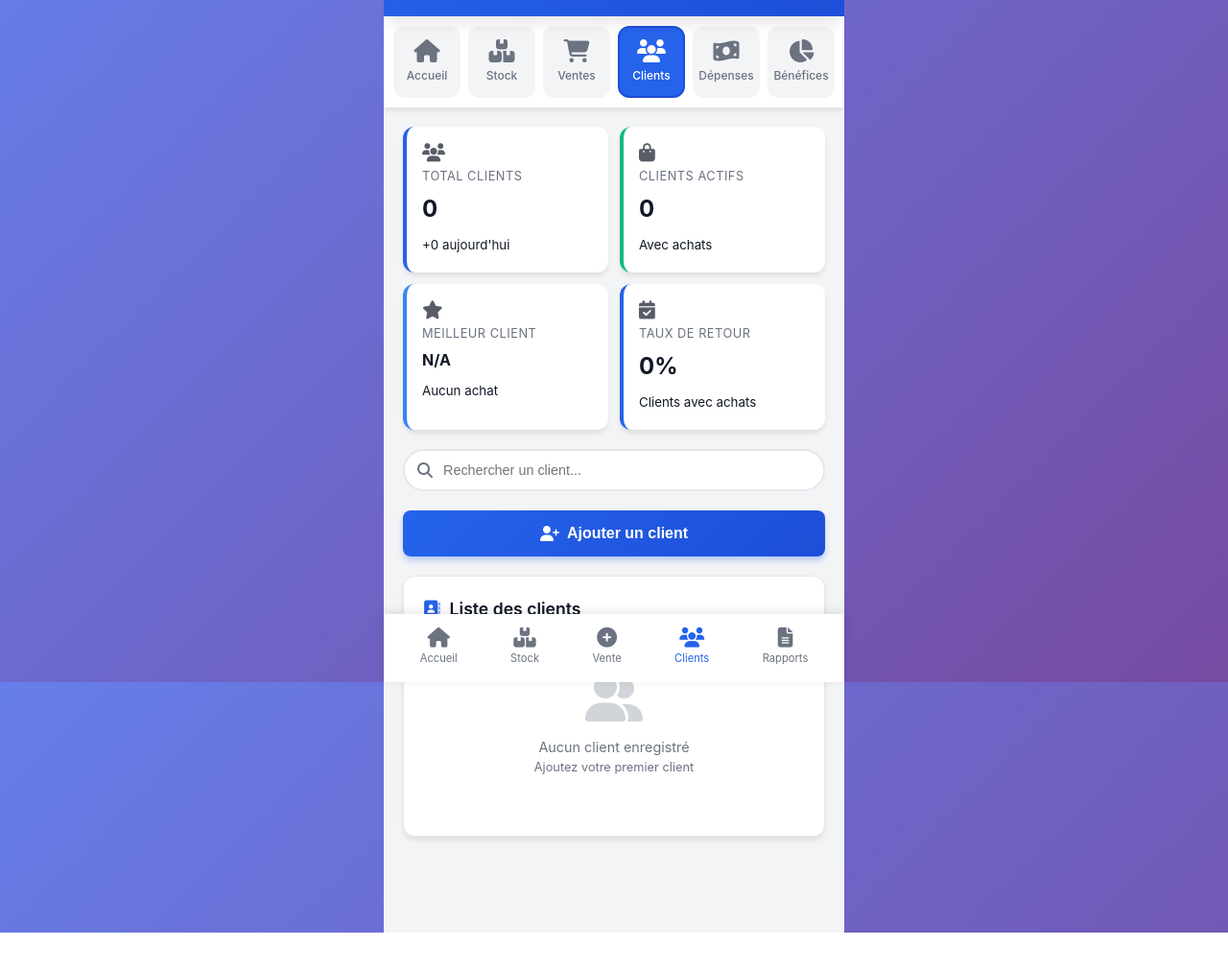
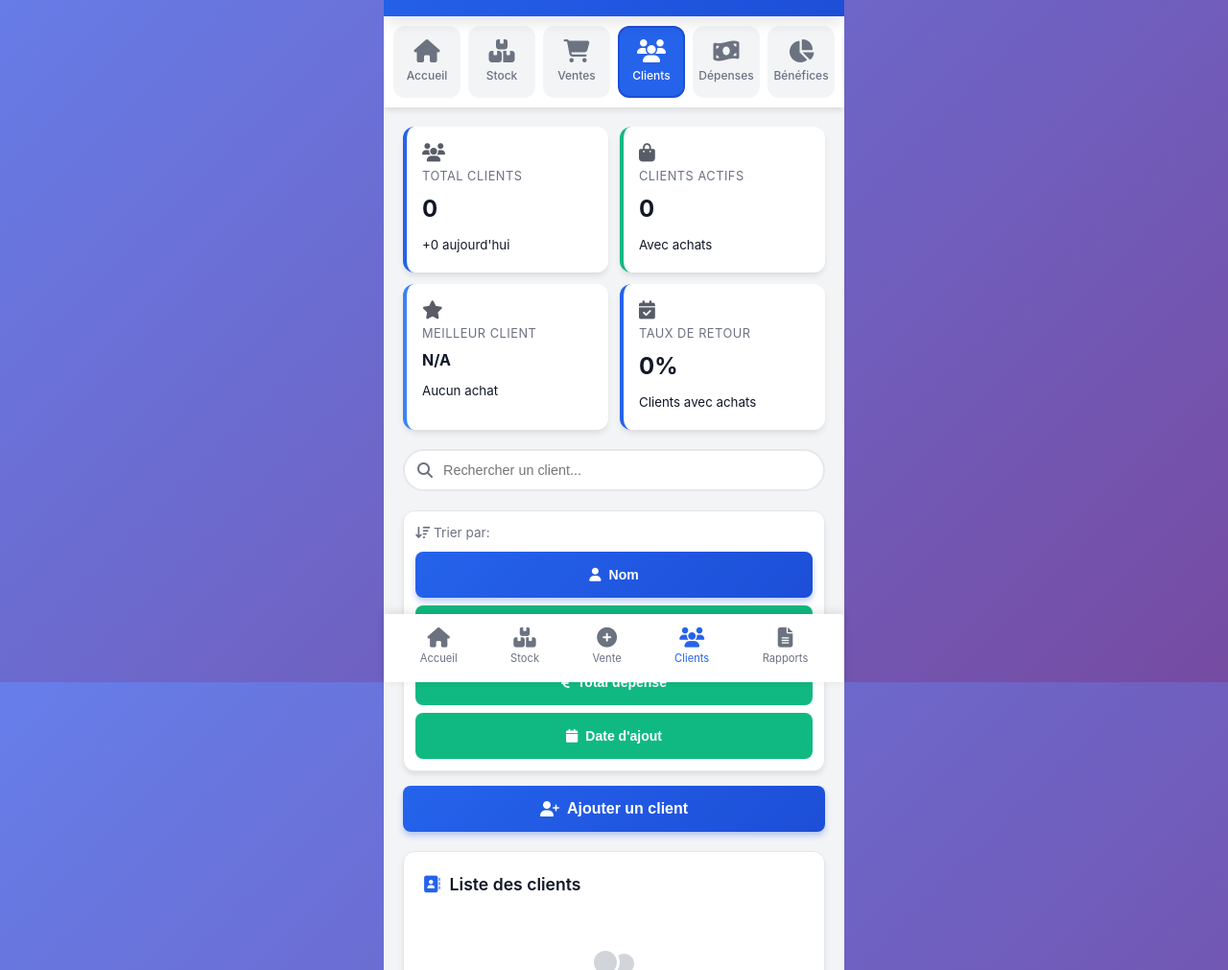
Before and after one commit to Clovis303-no/gestion-stock-pro, a plain HTML site: page clients.html in a window 1280 px wide. Shown: the part 89-1100 px from the top of the page at 96% size. Before the commit the page ends 1061 px from the top, so only its background shows below. Drawn offline with Linux system fonts and the light colour scheme.

Commit message:
Update clients.html

```diff
--- a/clients.html
+++ b/clients.html
@@ -60,6 +60,28 @@
                 <i class="fas fa-search"></i>
                 <input type="text" id="searchClient" placeholder="Rechercher un client..." onkeyup="filterClients()">
             </div>
+
+<!-- AJOUTER CE BLOC DE TRI ICI -->
+<div class="card" style="padding: 12px; margin-bottom: 15px;">
+    <div style="display: flex; align-items: center; gap: 8px; flex-wrap: wrap;">
+        <span style="font-size: 0.85rem; color: var(--text-secondary); margin-right: 5px;">
+            <i class="fas fa-sort-amount-down"></i> Trier par:
+        </span>
+        <button class="btn btn-sm btn-primary sort-btn active" onclick="sortClients('name')" id="sortName">
+            <i class="fas fa-user"></i> Nom
+        </button>
+        <button class="btn btn-sm btn-secondary sort-btn" onclick="sortClients('purchases')" id="sortPurchases">
+            <i class="fas fa-shopping-cart"></i> Achats
+        </button>
+        <button class="btn btn-sm btn-secondary sort-btn" onclick="sortClients('total')" id="sortTotal">
+            <i class="fas fa-euro-sign"></i> Total dépensé
+        </button>
+        <button class="btn btn-sm btn-secondary sort-btn" onclick="sortClients('date')" id="sortDate">
+            <i class="fas fa-calendar"></i> Date d'ajout
+        </button>
+    </div>
+</div>
+<!-- FIN DU BLOC DE TRI -->
 
             <button class="btn btn-primary" onclick="showAddClientModal()" style="margin-bottom: 20px;">
                 <i class="fas fa-user-plus"></i> Ajouter un client
```
